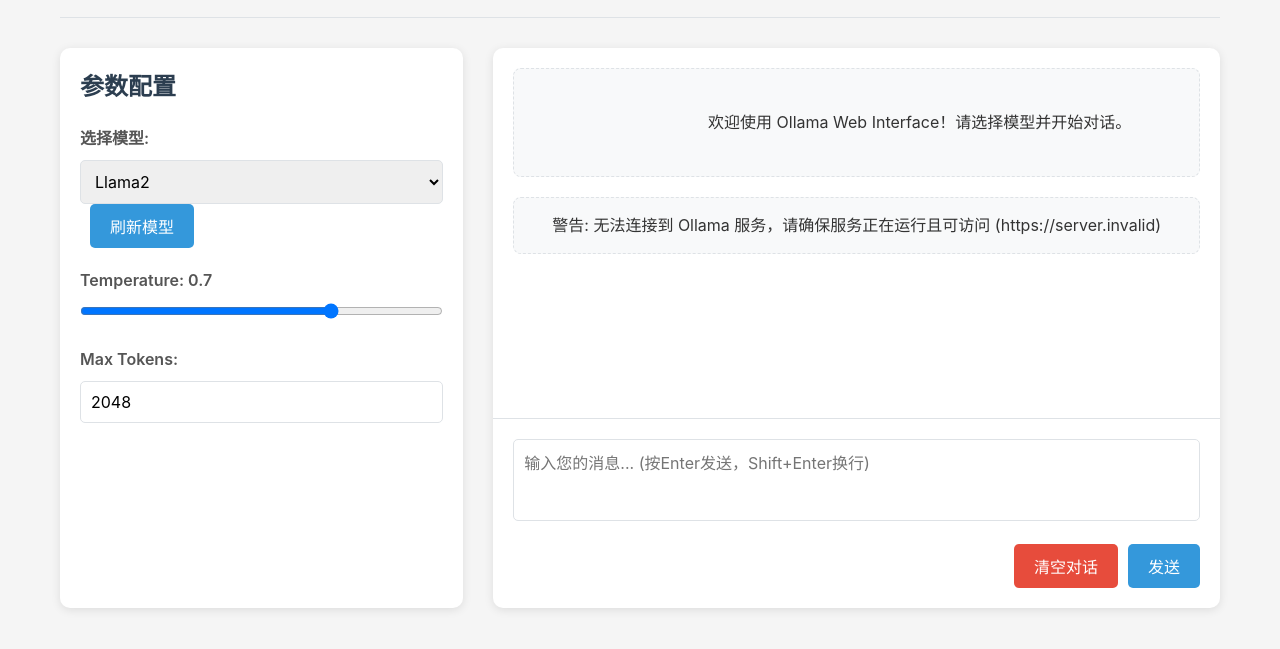
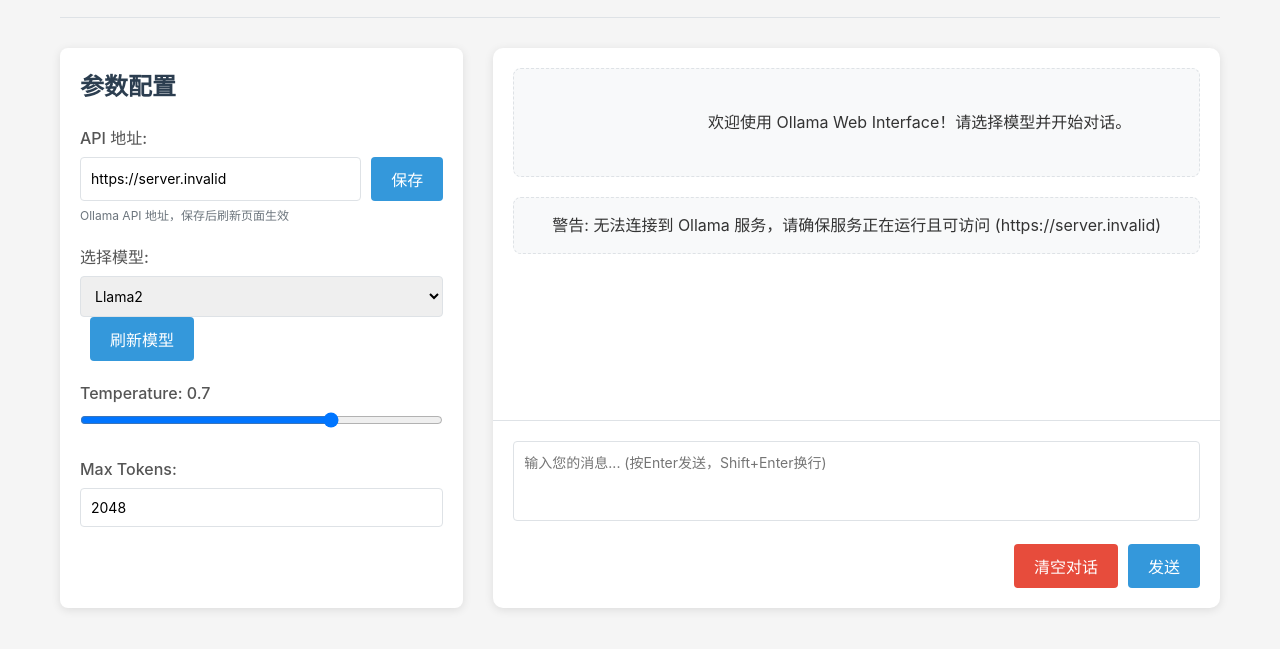
Before and after one commit to axfinn/ollamaWeb, a website built with Vite: page src/index.html in a window 1280 px wide. Shown: the part 107-756 px from the top of the page. Built offline with nearby package versions, Linux system fonts and the light colour scheme; no server answers.

Commit message:
feat: 添加页面级API地址配置功能，支持运行时配置和localStorage存储

```diff
--- a/package.json
+++ b/package.json
@@ -1,6 +1,6 @@
 {
   "name": "ollama-web",
-  "version": "1.2.1",
+  "version": "1.3.0",
   "description": "一个基于 Ollama API 的 Web 界面，支持模型选择、连续对话和参数配置",
   "main": "src/main.js",
   "scripts": {
--- a/src/components/ChatComponent.js
+++ b/src/components/ChatComponent.js
@@ -24,6 +24,9 @@ class ChatComponent {
     this.temperatureSlider = document.getElementById('temperature');
     this.temperatureValue = document.getElementById('temperature-value');
     this.maxTokensInput = document.getElementById('max-tokens');
+    // API配置相关元素
+    this.apiHostInput = document.getElementById('api-host');
+    this.saveApiHostButton = document.getElementById('save-api-host');
 
     this.messages = [];
     this.ollamaAPI = new OllamaAPI();
@@ -35,6 +38,9 @@ class ChatComponent {
    * 初始化组件
    */
   init() {
+    // 从localStorage加载保存的API地址
+    this.loadSavedApiHost();
+
     // 绑定事件
     this.bindEvents();
 
@@ -43,6 +49,21 @@ class ChatComponent {
 
     // 加载模型列表
     this.loadModels();
+  }
+
+  /**
+   * 从localStorage加载保存的API地址
+   */
+  loadSavedApiHost() {
+    const savedApiHost = localStorage.getItem('ollama-api-host');
+    if (savedApiHost) {
+      this.apiHostInput.value = savedApiHost;
+      // 更新API实例的baseUrl
+      this.ollamaAPI.updateBaseUrl(savedApiHost);
+    } else {
+      // 如果没有保存的API地址，则使用默认值或环境变量
+      this.apiHostInput.value = this.ollamaAPI.baseUrl;
+    }
   }
 
   /**
@@ -63,6 +84,11 @@ class ChatComponent {
       this.temperatureValue.textContent = this.temperatureSlider.value;
     });
 
+    // API地址保存事件
+    if (this.saveApiHostButton) {
+      this.saveApiHostButton.addEventListener('click', () => this.saveApiHost());
+    }
+
     // 添加刷新模型按钮事件
     const refreshBtn = document.createElement('button');
     refreshBtn.textContent = '刷新模型';
@@ -73,6 +99,21 @@ class ChatComponent {
     // 将刷新按钮添加到模型选择器旁边
     const modelSelectParent = this.modelSelect.parentNode;
     modelSelectParent.appendChild(refreshBtn);
+  }
+
+  /**
+   * 保存API地址到localStorage
+   */
+  saveApiHost() {
+    const apiHost = this.apiHostInput.value.trim();
+    if (apiHost) {
+      localStorage.setItem('ollama-api-host', apiHost);
+      // 更新API实例的baseUrl
+      this.ollamaAPI.updateBaseUrl(apiHost);
+
+      // 显示保存成功的提示
+      this.addMessageToUI('system', 'API地址已保存！刷新页面后将使用新的配置。');
+    }
   }
 
   /**
@@ -94,14 +135,15 @@ class ChatComponent {
   async refreshModels() {
     try {
       // 显示加载状态
-      const originalText = this.modelSelect.nextElementSibling.textContent;
-      this.modelSelect.nextElementSibling.textContent = '刷新中...';
+      const refreshBtn = this.modelSelect.nextElementSibling;
+      const originalText = refreshBtn.textContent;
+      refreshBtn.textContent = '刷新中...';
 
       const models = await this.ollamaAPI.refreshModels();
       this.updateModelList(models);
 
       // 恢复按钮文本
-      this.modelSelect.nextElementSibling.textContent = '刷新模型';
+      refreshBtn.textContent = '刷新模型';
 
       this.addMessageToUI('system', '模型列表已更新');
     } catch (error) {
@@ -199,6 +241,14 @@ class ChatComponent {
   }
 
   /**
+   * 添加系统消息到界面
+   * @param {string} content - 消息内容
+   */
+  addSystemMessage(content) {
+    this.addMessageToUI('system', content);
+  }
+
+  /**
    * 添加消息到界面
    * @param {string} role - 消息发送者角色
    * @param {string} content - 消息内容
--- a/src/index.html
+++ b/src/index.html
@@ -15,6 +15,15 @@
         <main class="app-main">
             <div class="settings-panel">
                 <h2>参数配置</h2>
+                <div class="form-group">
+                    <label for="api-host">API 地址:</label>
+                    <div class="input-group">
+                        <input type="text" id="api-host" class="form-control" placeholder="http://localhost:11434">
+                        <button id="save-api-host" class="btn btn-primary">保存</button>
+                    </div>
+                    <small class="form-text">Ollama API 地址，保存后刷新页面生效</small>
+                </div>
+
                 <div class="form-group">
                     <label for="model-select">选择模型:</label>
                     <select id="model-select" class="form-control">
--- a/src/styles/main.css
+++ b/src/styles/main.css
@@ -52,8 +52,8 @@ body {
   flex: 1;
   min-width: 300px;
   background: white;
-  border-radius: 10px;
   padding: 20px;
+  border-radius: 8px;
   box-shadow: 0 2px 10px rgba(0, 0, 0, 0.1);
 }
 
@@ -69,17 +69,26 @@ body {
 
 .form-group label {
   display: block;
-  margin-bottom: 8px;
-  font-weight: 600;
+  margin-bottom: 5px;
+  font-weight: 500;
   color: #555;
+}
+
+.input-group {
+  display: flex;
+  gap: 10px;
+}
+
+.input-group .form-control {
+  flex: 1;
 }
 
 .form-control {
   width: 100%;
   padding: 10px;
   border: 1px solid var(--border-color);
-  border-radius: 5px;
-  font-size: 16px;
+  border-radius: 4px;
+  font-size: 14px;
   font-family: inherit;
   transition: border-color 0.15s ease-in-out;
 }
@@ -87,7 +96,7 @@ body {
 .form-control:focus {
   outline: none;
   border-color: var(--primary-color);
-  box-shadow: 0 0 0 3px rgba(52, 152, 219, 0.25);
+  box-shadow: 0 0 0 2px rgba(52, 152, 219, 0.2);
 }
 
 .form-control[type="range"] {
@@ -161,10 +170,17 @@ body {
   margin-top: 15px;
 }
 
+.form-text {
+  display: block;
+  margin-top: 5px;
+  font-size: 12px;
+  color: #6c757d;
+}
+
 .btn {
   padding: 10px 20px;
   border: none;
-  border-radius: 5px;
+  border-radius: 4px;
   cursor: pointer;
   font-size: 16px;
   transition: all 0.3s;
--- a/src/utils/ollama.js
+++ b/src/utils/ollama.js
@@ -11,6 +11,13 @@ class OllamaAPI {
   constructor(baseUrl = 'http://localhost:11434') {
     // 尝试从环境变量获取 baseUrl
     this.baseUrl = import.meta.env?.VITE_OLLAMA_HOST || baseUrl;
+    this.initEndpoints();
+  }
+
+  /**
+   * 初始化所有端点
+   */
+  initEndpoints() {
     this.chatEndpoint = `${this.baseUrl}/api/chat`;
     this.tagsEndpoint = `${this.baseUrl}/api/tags`;
     this.generateEndpoint = `${this.baseUrl}/api/generate`;
@@ -25,6 +32,24 @@ class OllamaAPI {
     this.listEndpoint = `${this.baseUrl}/api/tags`;
     this.embedEndpoint = `${this.baseUrl}/api/embed`;
     this.blobsEndpoint = `${this.baseUrl}/api/blobs`;
+  }
+
+  /**
+   * 更新API基础URL
+   * @param {string} newBaseUrl - 新的基础URL
+   */
+  updateBaseUrl(newBaseUrl) {
+    this.baseUrl = newBaseUrl;
+    this.initEndpoints();
+  }
+
+  /**
+   * 刷新API配置
+   */
+  refreshConfig() {
+    // 重新从环境变量获取配置
+    this.baseUrl = import.meta.env?.VITE_OLLAMA_HOST || this.baseUrl;
+    this.initEndpoints();
   }
 
   /**
```
Also changed, not shown: CHANGELOG.md, README.md, 1 other file.
